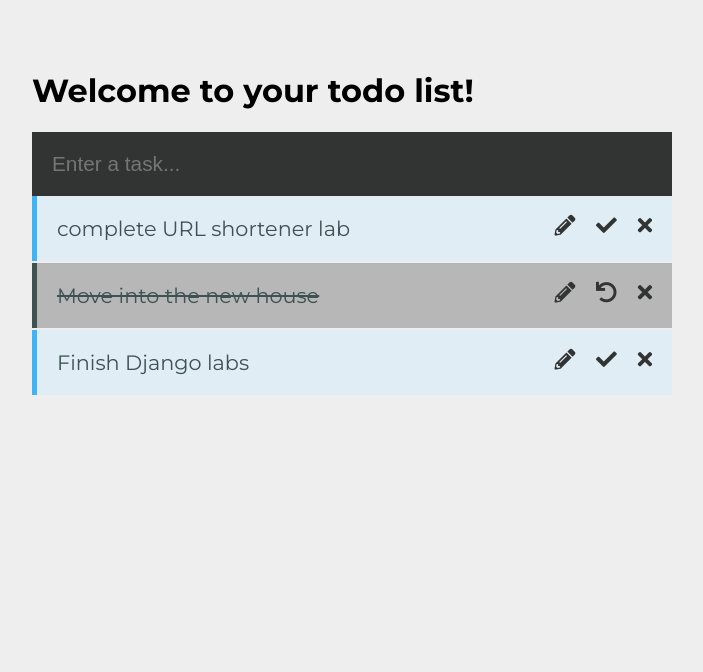
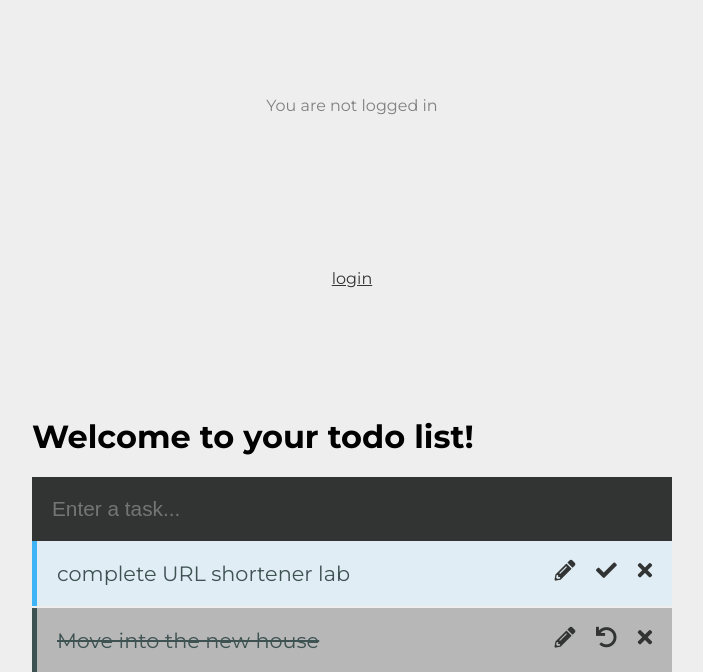
Before and after one commit to SaadyBennani/Todos_Django, a Django app: page / in a window 1280 px wide. Shown: the top 672 px of the page, without its empty margins (288-991 px from the left). Run offline with Django 3.2, Linux system fonts and the light colour scheme; data comes from the database, SQL or seed files in the repository; both versions use the stored data as it was after the commit; some libraries are stand-ins or nearby versions.

Commit message:
added login

```diff
--- a/Django_Todos/settings.py
+++ b/Django_Todos/settings.py
@@ -55,7 +55,7 @@ ROOT_URLCONF = 'Django_Todos.urls'
 TEMPLATES = [
     {
         'BACKEND': 'django.template.backends.django.DjangoTemplates',
-        'DIRS': [],
+        'DIRS': [os.path.join(BASE_DIR, 'templates')],
         'APP_DIRS': True,
         'OPTIONS': {
             'context_processors': [
@@ -119,3 +119,5 @@ USE_TZ = True
 # https://docs.djangoproject.com/en/2.0/howto/static-files/
 
 STATIC_URL = '/static/'
+
+LOGIN_REDIRECT_URL = '/'
--- a/Django_Todos/urls.py
+++ b/Django_Todos/urls.py
@@ -15,8 +15,11 @@ Including another URLconf
 """
 from django.contrib import admin
 from django.urls import path, include
+from django.views.generic.base import TemplateView
 
 urlpatterns = [
     path('admin/', admin.site.urls),
+    path('accounts/', include('django.contrib.auth.urls')),
     path('', include('todos.urls')),
+    path('', TemplateView.as_view(template_name='test.html'), name='home'),
 ]
--- a/todos/static/todos/css/stylesheet.css
+++ b/todos/static/todos/css/stylesheet.css
@@ -77,8 +77,12 @@ input {
   color: #687F7F;
 }
 
-button {
+ #submit-button {
   display: none;
+}
+
+#login-button {
+
 }
 
 a {
--- a/todos/templates/todos/base.html
+++ b/todos/templates/todos/base.html
@@ -11,6 +11,7 @@
     {% block js_head %}{% endblock js_head %}
 </head>
 <body>
+    {% block login %}{% endblock login %}
     {% block content %}{% endblock content %}
     {% block js_body %}{% endblock js_body %}
 </body>
--- a/todos/templates/todos/index.html
+++ b/todos/templates/todos/index.html
@@ -3,6 +3,15 @@
 {% block extra_styles %}
     <link rel="stylesheet" href="https://use.fontawesome.com/releases/v5.8.1/css/all.css" integrity="sha384-50oBUHEmvpQ+1lW4y57PTFmhCaXp0ML5d60M1M7uH2+nqUivzIebhndOJK28anvf" crossorigin="anonymous">
 {% endblock extra_styles %}
+
+{% block login %}
+{% if user.is_authenticated %}
+  Hi {{ user.username }}!
+{% else %}
+  <p>You are not logged in</p>
+  <a href="{% url 'login' %}">login</a>
+{% endif %}
+{% endblock %}
 
 {% block content %}
     <div id='app'>
@@ -11,10 +20,11 @@
         <form action="{% url 'todos:add_todo' %}" method='POST'>
             {% csrf_token %}
             <input id='todo-input' type='text' name='todo' placeholder='Enter a task...' />
-            <button type='submit'></button>
+            <button type='submit' id='submit-button'></button>
         </form>
 
         <ul id='todos-container'>
+
             {% for todo in todos %}
                 <li class="{% if todo.completed %} completed {% endif %}">
                     {% if editing and todo.pk == pk %}
```
Also changed, not shown: todos/templates/registration/login.html (added, +13 -0 lines), db.sqlite3.
